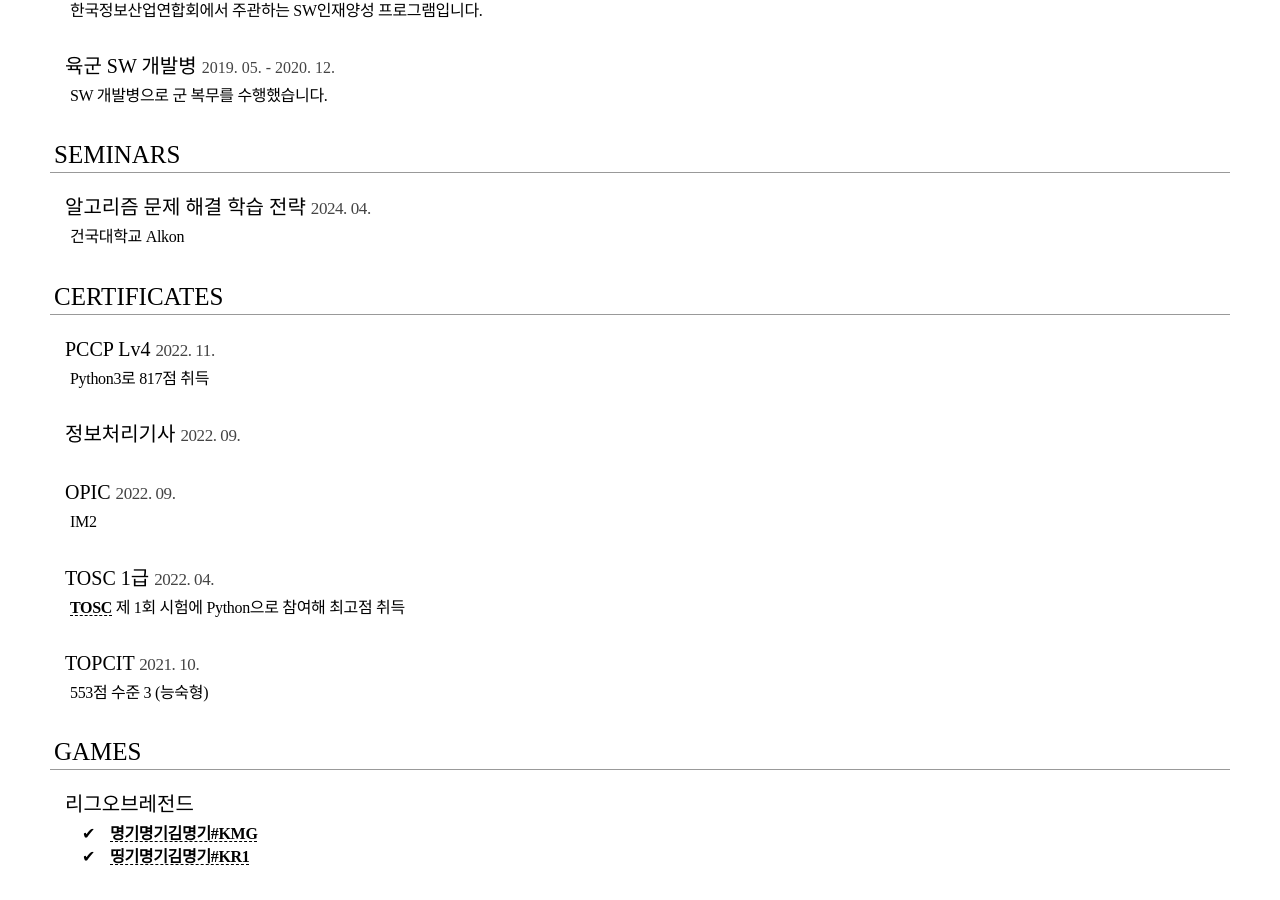
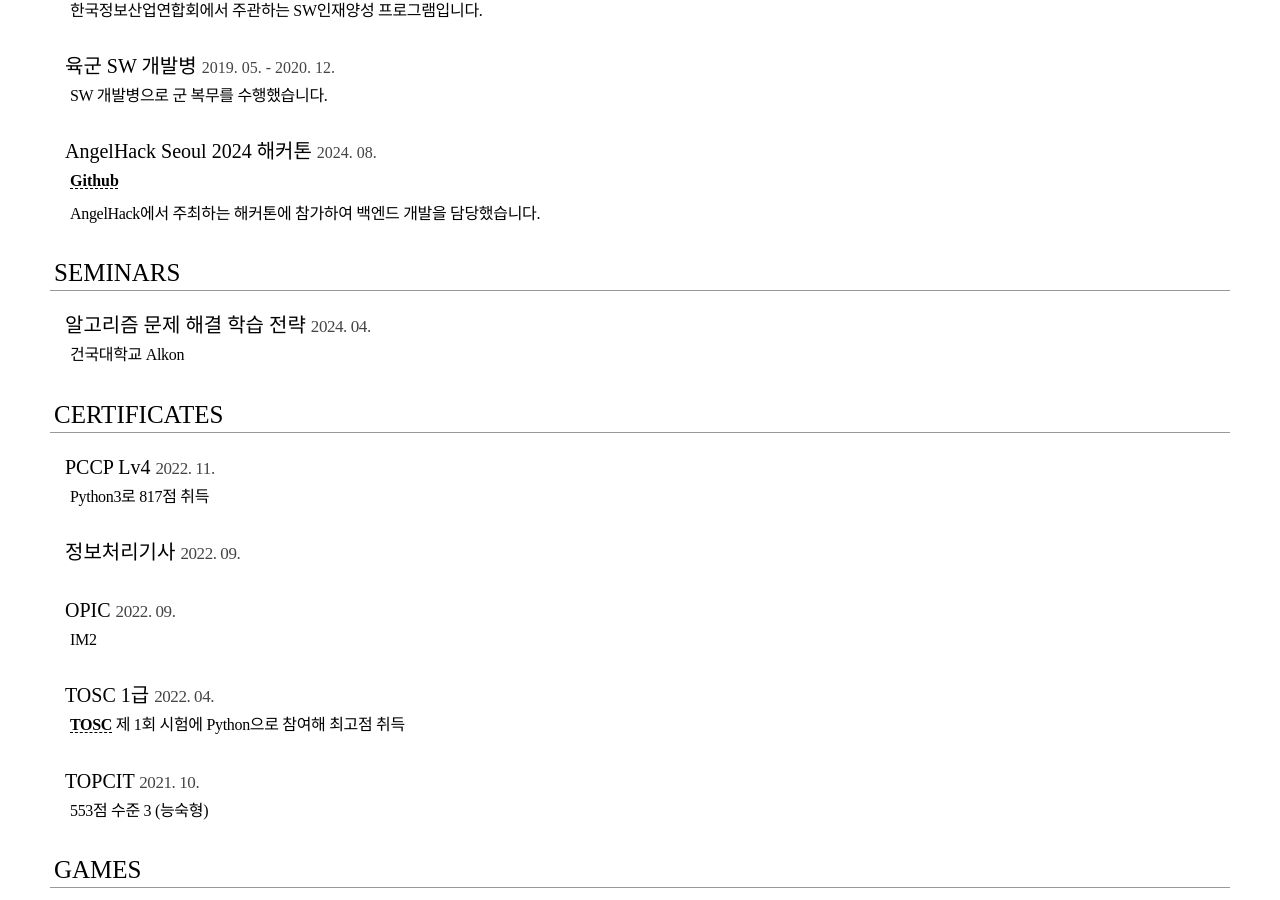
Before and after one commit to riroan/riroan.com, a React (Create React App) app in the folder riroan/: page / in a window 1280 px wide. Shown: the part 4550-5450 px from the top of the page. Built offline with nearby package versions, Linux system fonts and the light colour scheme; no server answers; a web font is replaced by a local one.

Commit message:
해커톤 내용 추가

```diff
--- a/riroan/src/App.js
+++ b/riroan/src/App.js
@@ -460,6 +460,15 @@ export default function App() {
 					</H2>
 					<P>{t('f25db7c579')}</P>
 				</Div>
+				<Div>
+					<H2>
+						{t('eefd8527c4')} <DateTime>2024. 08.</DateTime>
+					</H2>
+					<Refer>
+						<A href="https://github.com/strong-trash/hack_seoul_backend">Github</A>
+					</Refer>
+					<P>{t('0defe675b7')}</P>
+				</Div>
 
 				<H1>SEMINARS</H1>
 				<Div>
--- a/riroan/src/i18n/locales/en.json
+++ b/riroan/src/i18n/locales/en.json
@@ -97,6 +97,8 @@
 	"1e8bf396d3": "Software Maestro is a program by Federation of Korean Information Industries(FKII) growing software developers",
 	"da1b06b73d": "SW Developer, ROK Army",
 	"f25db7c579": "Served in the milliary as a software developer",
+	"eefd8527c4": "AngelHack Seoul 2024 hackathon",
+	"0defe675b7": "Developed backend software in hackathon hosted by AngelHack",
 
 	"b6751e45ef": "Problem Solving study strategy",
 
--- a/riroan/src/i18n/locales/ko.json
+++ b/riroan/src/i18n/locales/ko.json
@@ -97,6 +97,8 @@
 	"1e8bf396d3": "한국정보산업연합회에서 주관하는 SW인재양성 프로그램입니다.",
 	"da1b06b73d": "육군 SW 개발병",
 	"f25db7c579": "SW 개발병으로 군 복무를 수행했습니다.",
+	"eefd8527c4": "AngelHack Seoul 2024 해커톤",
+	"0defe675b7": "AngelHack에서 주최하는 해커톤에 참가하여 백엔드 개발을 담당했습니다.",
 
 	"b6751e45ef": "알고리즘 문제 해결 학습 전략",
 
```
